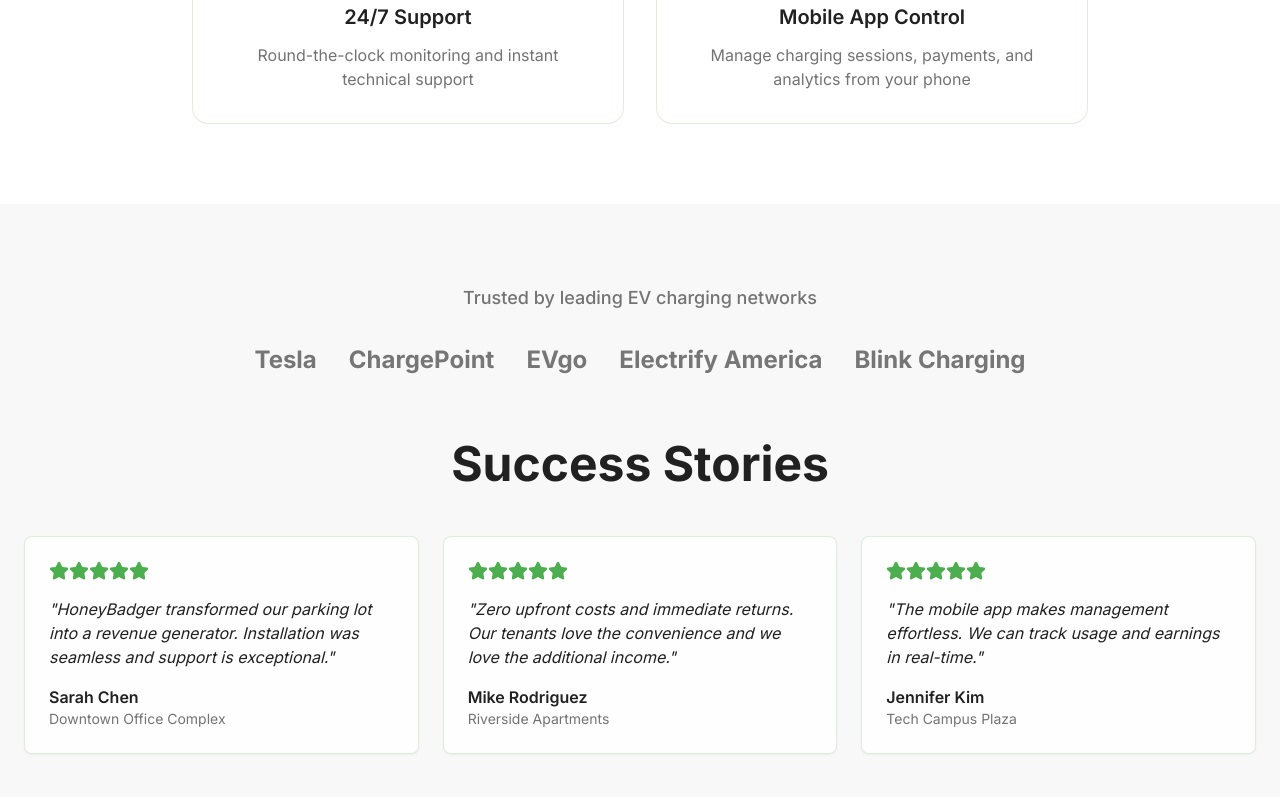
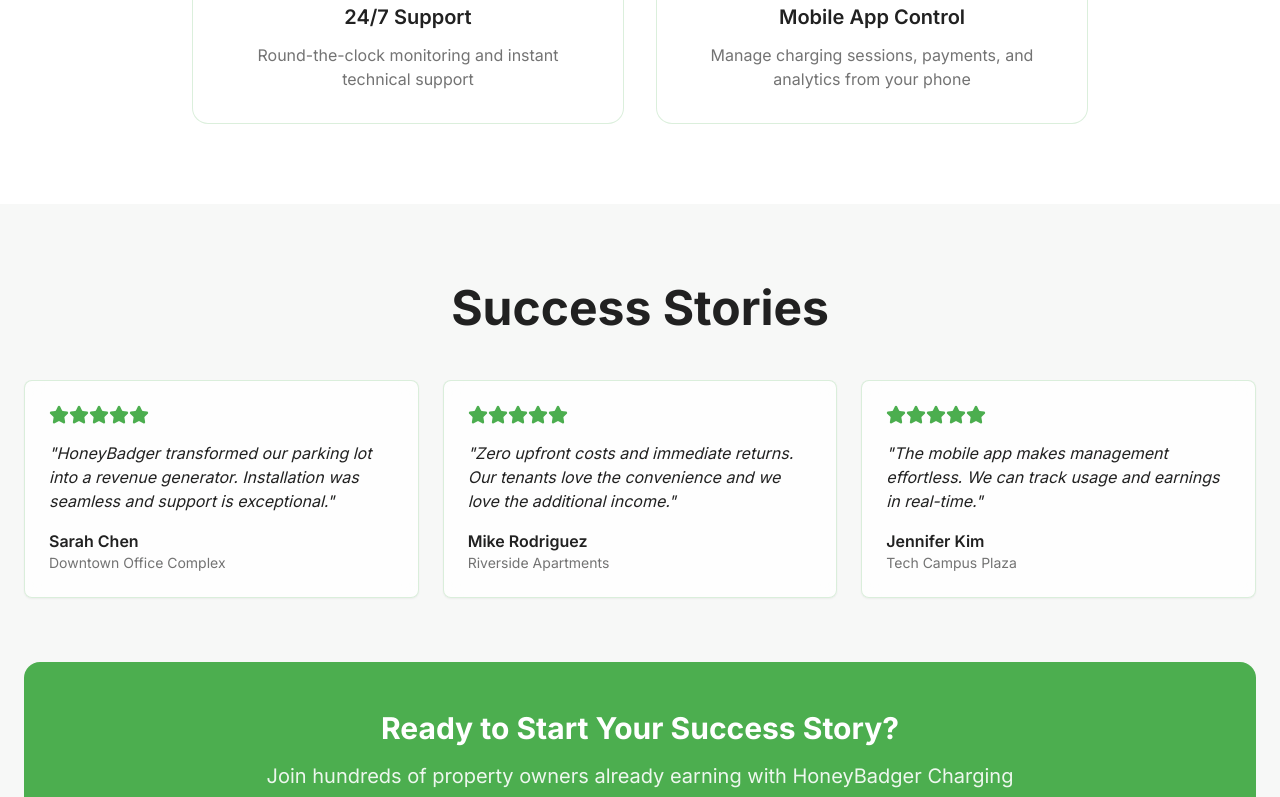
Before and after one commit to HoneyBadgerCharging/honeybadger-charge-landing, a React (Vite) app: page / in a window 1280 px wide. Shown: the part 2000-2797 px from the top of the page. Built offline with nearby package versions, Linux system fonts and the light colour scheme.

Commit message:
refactor: remove partners section from TrustSection
- Remove partners list constant
- Remove partners section JSX and related markup
- Clean up unnecessary whitespace

```diff
--- a/src/components/TrustSection.tsx
+++ b/src/components/TrustSection.tsx
@@ -1,10 +1,6 @@
 import { Button } from "@/components/ui/button";
 import { Card, CardContent } from "@/components/ui/card";
 import { ArrowRight, Star } from "lucide-react";
-
-const partners = [
-  "Tesla", "ChargePoint", "EVgo", "Electrify America", "Blink Charging"
-];
 
 const testimonials = [
   {
@@ -31,20 +27,6 @@
   return (
     <section className="py-20 bg-secondary">
       <div className="container mx-auto px-6">
-        {/* Partners Section */}
-        <div className="text-center mb-16">
-          <h3 className="text-lg font-medium text-muted-foreground mb-8">
-            Trusted by leading EV charging networks
-          </h3>
-          <div className="flex flex-wrap justify-center items-center gap-8 opacity-60">
-            {partners.map((partner, index) => (
-              <div key={index} className="text-2xl font-bold text-foreground">
-                {partner}
-              </div>
-            ))}
-          </div>
-        </div>
-
         {/* Testimonials */}
         <div className="mb-16">
           <h2 className="text-4xl md:text-5xl font-bold text-center mb-12">
```
